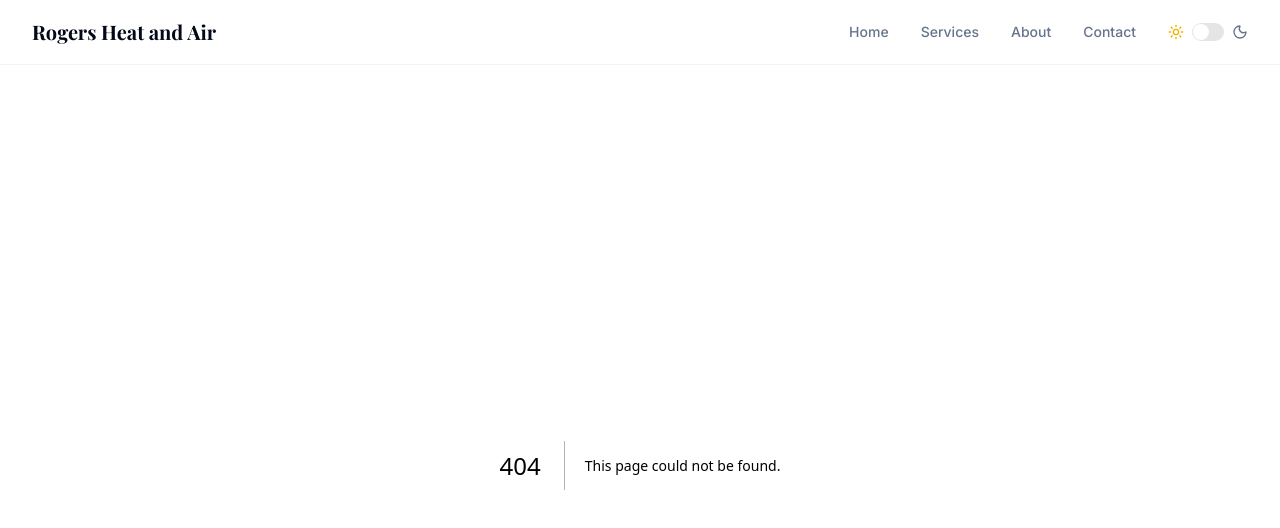
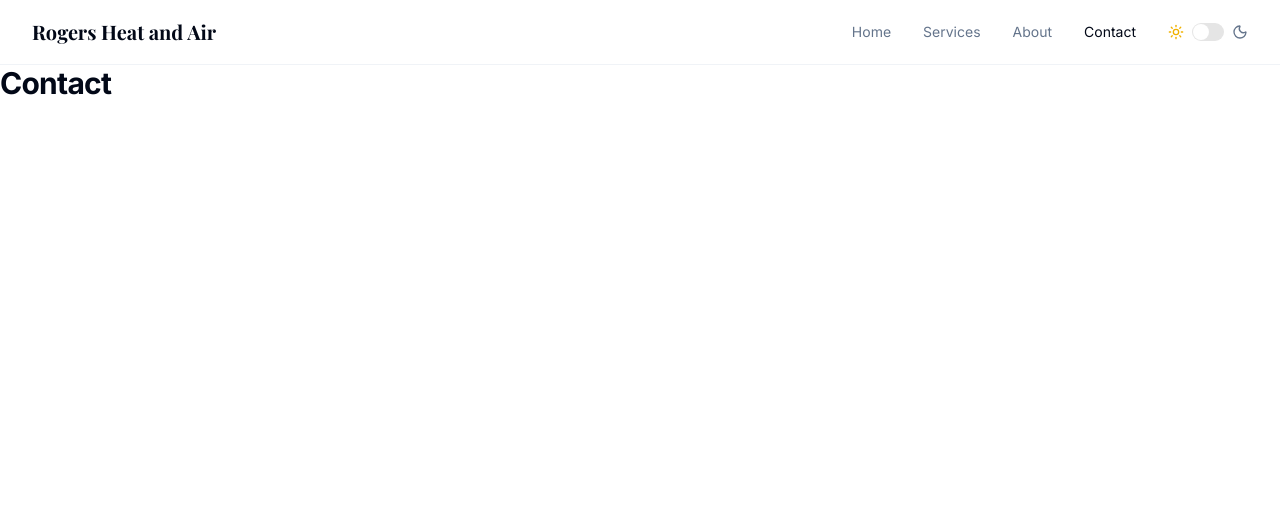
Before and after one commit to KentHefley/rogers-heat-and-air, a Next.js app: page /contact in a window 1280 px wide. Before the commit this address had no page. Shown: the top 528 px of the page. Built offline with nearby package versions, Linux system fonts and the light colour scheme; a web font is replaced by a local one.

Commit message:
added functional styles to desktop nav

```diff
--- /dev/null
+++ b/app/about/page.tsx
@@ -0,0 +1,7 @@
+export default function About() {
+  return (
+    <div>
+      <h1 className="text-3xl font-bold tracking-tight text-foreground">About</h1>
+    </div>
+  );
+}
--- /dev/null
+++ b/app/contact/page.tsx
@@ -0,0 +1,7 @@
+export default function Contact() {
+  return (
+    <div>
+      <h1 className="text-3xl font-bold tracking-tight text-foreground">Contact</h1>
+    </div>
+  );
+}
--- /dev/null
+++ b/app/services/page.tsx
@@ -0,0 +1,7 @@
+export default function Services() {
+  return (
+    <div>
+      <h1 className="text-3xl font-bold tracking-tight text-foreground">Services</h1>
+    </div>
+  );
+}
--- a/components/Nav.tsx
+++ b/components/Nav.tsx
@@ -1,10 +1,14 @@
+'use client'
+
 import React from 'react'
 import Link from 'next/link'
 import { navItems } from '../constants/navitems'
 import ThemeToggle from './ThemeToggle'
 import MobileNav from './MobileNav'
+import { usePathname } from 'next/navigation'
 
 function Nav() {
+  const location = usePathname()
   return (
     <nav className="sticky top-0 bg-background/80 backdrop-blur-md border-b border-border/50 z-50">
       <div className="max-w-7xl mx-auto px-4 sm:px-6 lg:px-8">
@@ -16,7 +20,7 @@ function Nav() {
         {/* Desktop navigation */}
         <div className="hidden md:flex items-center space-x-8">
           {navItems.map((navitem) => (
-            <Link key={navitem.name} href={navitem.href} className="text-muted-foreground text-sm font-medium hover:text-foreground transition-colors duration-200">
+            <Link key={navitem.name} href={navitem.href} className={`text-sm fontmedium transition-colors duration-200 ${location === navitem.href ? "text-foreground" : "text-muted-foreground hover:text-foreground"}`}>
               {navitem.name}
             </Link>
           ))}
```
